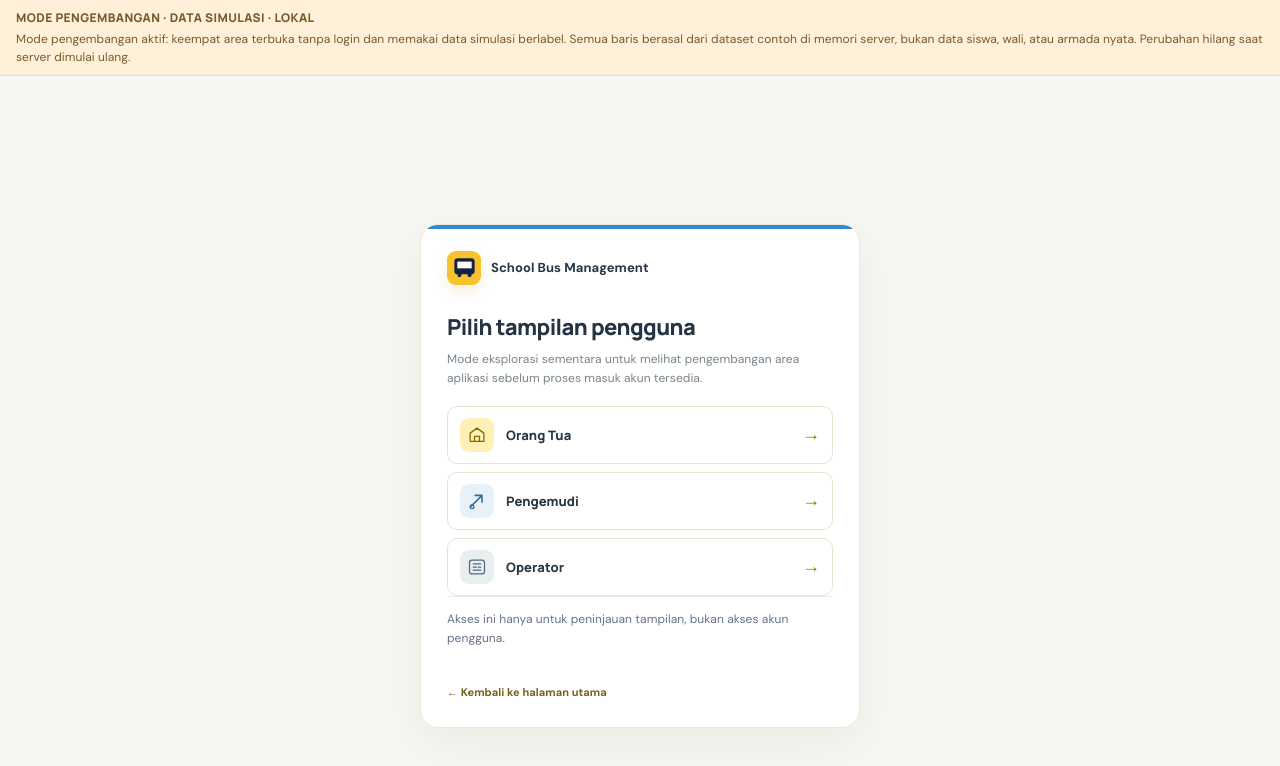
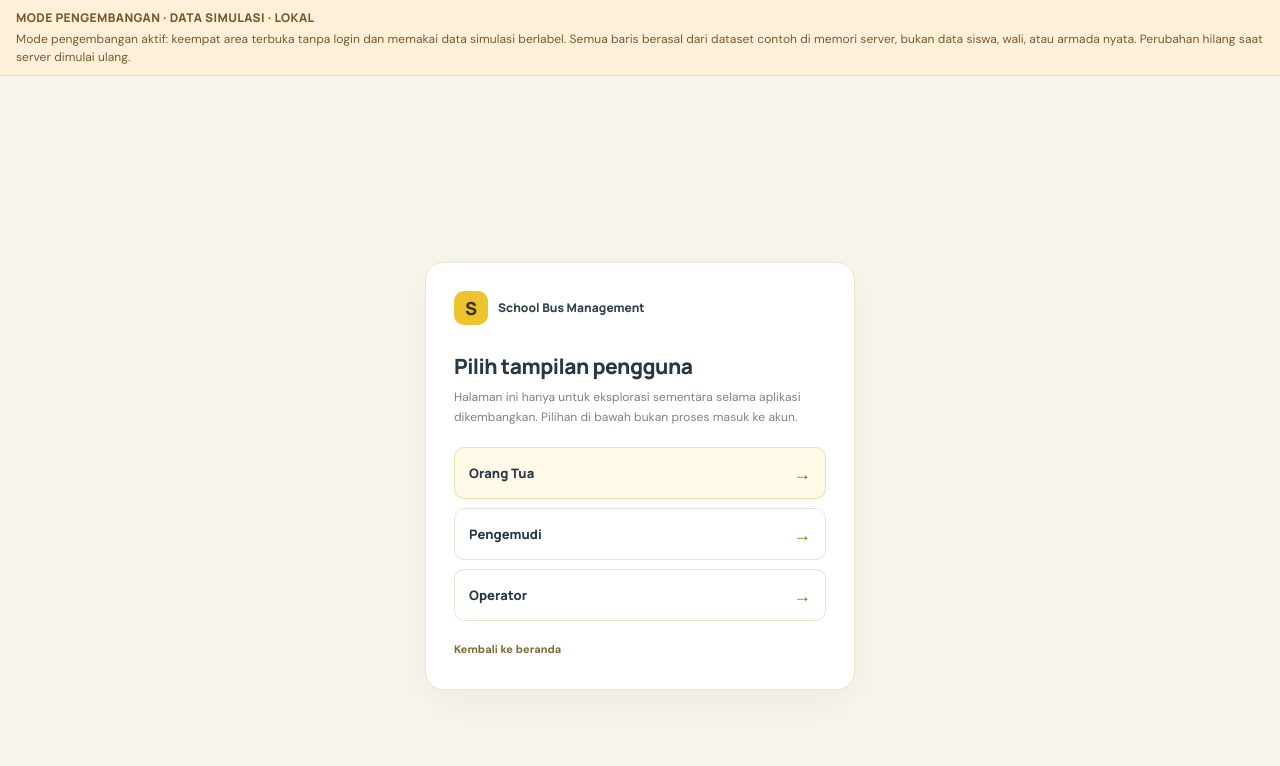
Before and after one commit to irusandi-hub/school-bus-management, a Next.js app: page /pilih-peran in a window 1280 px wide. Shown: the top 766 px of the page. Built offline with nearby package versions, Linux system fonts and the light colour scheme.

Commit message:
simplify temporary role exploration into centered card

```diff
--- a/app/pilih-peran/page.tsx
+++ b/app/pilih-peran/page.tsx
@@ -1,61 +1,45 @@
 import Link from "next/link";
 import type { Metadata } from "next";
 
-export const metadata: Metadata = { title: "Jelajahi Tampilan | School Bus Management" };
+export const metadata: Metadata = { title: "Eksplorasi Sementara | School Bus Management" };
 
 const roles = [
-  { href: "/akses/wali", title: "Orang Tua", detail: "Melihat informasi perjalanan dan pemantauan anak.", tone: "parent", icon: "parent" },
-  { href: "/akses/pengemudi", title: "Pengemudi", detail: "Melihat tugas, rute, dan aktivitas perjalanan.", tone: "driver", icon: "driver" },
-  { href: "/akses/operator", title: "Operator", detail: "Melihat pengelolaan armada dan operasional.", tone: "operator", icon: "operator" },
+  { href: "/akses/wali", title: "Orang Tua" },
+  { href: "/akses/pengemudi", title: "Pengemudi" },
+  { href: "/akses/operator", title: "Operator" },
 ];
 
-function Icon({ type }: { type: string }) {
-  const common = { viewBox: "0 0 32 32", fill: "none", "aria-hidden": true as const };
-  if (type === "parent") return <svg {...common}><path d="M5 13 16 5l11 8v13H5V13Z" stroke="currentColor" strokeWidth="2" strokeLinejoin="round"/><path d="M12 26v-8h8v8" stroke="currentColor" strokeWidth="2" strokeLinejoin="round"/></svg>;
-  if (type === "driver") return <svg {...common}><path d="M6 25 24 7M13 7h11v11" stroke="currentColor" strokeWidth="2.5" strokeLinecap="round" strokeLinejoin="round"/><circle cx="8" cy="25" r="3" stroke="currentColor" strokeWidth="2"/></svg>;
-  return <svg {...common}><rect x="4" y="5" width="24" height="22" rx="4" stroke="currentColor" strokeWidth="2"/><path d="M10 11h12M10 16h5m3 0h4M10 21h12" stroke="currentColor" strokeWidth="2" strokeLinecap="round"/></svg>;
-}
-
 export default function ChooseRolePage() {
-  return <main className="sbm-chooser sbm-chooser-compact">
-    <section className="sbm-chooser-card" aria-labelledby="explore-title">
-      <Link href="/" className="sbm-chooser-brand"><span className="sbm-mark" aria-hidden="true"><svg viewBox="0 0 32 32" fill="none"><rect x="4" y="5" width="24" height="19" rx="4" fill="currentColor"/><path d="M7.5 9h17v8h-17z" fill="#fff"/><circle cx="10" cy="25" r="2.5" fill="#142044"/><circle cx="22" cy="25" r="2.5" fill="#142044"/></svg></span><span>School Bus Management</span></Link>
-      <div className="sbm-chooser-compact-copy">
+  return (
+    <main className="sbm-role-explore">
+      <section className="sbm-role-explore-card" aria-labelledby="explore-title">
+        <Link href="/" className="sbm-role-explore-brand" aria-label="Kembali ke beranda">
+          <span className="sbm-role-explore-mark">S</span>
+          <span>School Bus Management</span>
+        </Link>
         <h1 id="explore-title">Pilih tampilan pengguna</h1>
-        <p>Mode eksplorasi sementara untuk melihat pengembangan area aplikasi sebelum proses masuk akun tersedia.</p>
-      </div>
-      <nav className="sbm-chooser-links" aria-label="Pilih tampilan pengguna">
-        {roles.map((role) => <Link href={role.href} className={`sbm-chooser-link ${role.tone}`} key={role.href}>
-          <span className="sbm-chooser-link-icon"><Icon type={role.icon}/></span>
-          <span className="sbm-chooser-link-copy"><strong>{role.title}</strong></span>
-          <span className="sbm-chooser-link-arrow" aria-hidden="true">→</span>
-        </Link>)}
+        <p className="sbm-role-explore-note">Halaman ini hanya untuk eksplorasi sementara selama aplikasi dikembangkan. Pilihan di bawah bukan proses masuk ke akun.</p>
+        <nav className="sbm-role-explore-actions" aria-label="Pilih tampilan untuk dieksplorasi">
+          {roles.map((role) => (
+            <Link href={role.href} key={role.href}>{role.title}<span aria-hidden="true">→</span></Link>
+          ))}
         </nav>
-      <p className="sbm-chooser-note">Akses ini hanya untuk peninjauan tampilan, bukan akses akun pengguna.</p>
-      <Link href="/" className="sbm-chooser-back">← Kembali ke halaman utama</Link>
+        <Link href="/" className="sbm-role-explore-back">Kembali ke beranda</Link>
       </section>
       <style>{`
-      .sbm-chooser-compact{min-height:100vh;display:grid;place-items:center;padding:28px 18px;background:#f7f6f1}
-      .sbm-chooser-card{width:min(440px,100%);padding:26px;background:#fff;border:1px solid #ece6d6;border-radius:18px;box-shadow:0 16px 44px #2637460d}
-      .sbm-chooser-brand{display:flex;align-items:center;gap:10px;text-decoration:none;color:#263746;font-size:13px;font-weight:800;margin-bottom:27px}
-      .sbm-chooser-brand .sbm-mark{width:34px;height:34px}
-      .sbm-chooser-brand svg{width:34px;height:34px}
-      .sbm-chooser-compact-copy{margin-bottom:18px}
-      .sbm-chooser-compact-copy h1{font:800 22px Manrope,sans-serif;letter-spacing:-.6px;color:#243444;margin:0 0 8px}
-      .sbm-chooser-compact-copy p{font-size:12px;line-height:1.6;color:#78848b;margin:0}
-      .sbm-chooser-links{display:grid;gap:8px}
-      .sbm-chooser-link{display:flex;align-items:center;gap:12px;padding:11px 12px;background:#fff;border:1px solid #e9e3d1;border-radius:10px;text-decoration:none}
-      .sbm-chooser-link:hover{border-color:#e2bd43}
-      .sbm-chooser-link-icon{width:34px;height:34px;display:grid;place-items:center;flex:none;border-radius:9px;background:#fff0b5;color:#876500}
-      .sbm-chooser-link-icon svg{width:20px;height:20px}
-      .sbm-chooser-link-copy{display:grid;gap:3px;min-width:0}
-      .sbm-chooser-link-copy strong{font:800 13px Manrope,sans-serif;color:#263746}
-      .sbm-chooser-link-arrow{margin-left:auto;color:#987400;font-size:18px}
-      .sbm-chooser-link.driver .sbm-chooser-link-icon{background:#e8f1f8;color:#316f9b}
-      .sbm-chooser-link.operator .sbm-chooser-link-icon{background:#e9eef0;color:#526b78}
-      .sbm-chooser-note{margin:16px 0 0;padding-top:13px;border-top:1px solid #f0ede5;font-size:10px;line-height:1.5;color:#8a9296}
-      .sbm-chooser-back{display:inline-block;margin-top:16px;color:#76601e;font-size:11px;font-weight:700;text-decoration:none}
-      @media(max-width:420px){.sbm-chooser-card{padding:21px}.sbm-chooser-compact-copy h1{font-size:20px}}
+        .sbm-role-explore{min-height:100vh;display:grid;place-items:center;padding:22px;background:#f7f5ec}
+        .sbm-role-explore-card{width:min(100%,430px);padding:28px;background:#fff;border:1px solid #eee5ca;border-radius:18px;box-shadow:0 14px 40px #4e42100b}
+        .sbm-role-explore-brand{display:flex;align-items:center;gap:10px;text-decoration:none;color:#33414a;font:800 12px Manrope,sans-serif;margin-bottom:27px}
+        .sbm-role-explore-mark{width:34px;height:34px;display:grid;place-items:center;border-radius:10px;background:#edc32e;color:#3c310f;font:800 18px Manrope,sans-serif}
+        .sbm-role-explore-card h1{font:800 21px Manrope,sans-serif;letter-spacing:-.5px;color:#263746;margin:0 0 8px}
+        .sbm-role-explore-note{font-size:12px;line-height:1.65;color:#78838a;margin:0 0 20px}
+        .sbm-role-explore-actions{display:grid;gap:9px}
+        .sbm-role-explore-actions a{display:flex;align-items:center;justify-content:space-between;gap:12px;padding:13px 14px;border:1px solid #e9e3d1;border-radius:10px;text-decoration:none;color:#263746;font:800 13px Manrope,sans-serif;background:#fff}
+        .sbm-role-explore-actions a:first-child{background:#fff9e7;border-color:#f0dfa9}
+        .sbm-role-explore-actions a span{font-size:18px;color:#987400}
+        .sbm-role-explore-back{display:inline-block;margin-top:20px;color:#7c6a37;text-decoration:none;font-size:11px;font-weight:700}
+        @media(max-width:480px){.sbm-role-explore-card{padding:22px;border-radius:15px}}
       `}</style>
-  </main>;
+    </main>
+  );
 }
```
Lines whose indentation alone changed are shown as unchanged.
